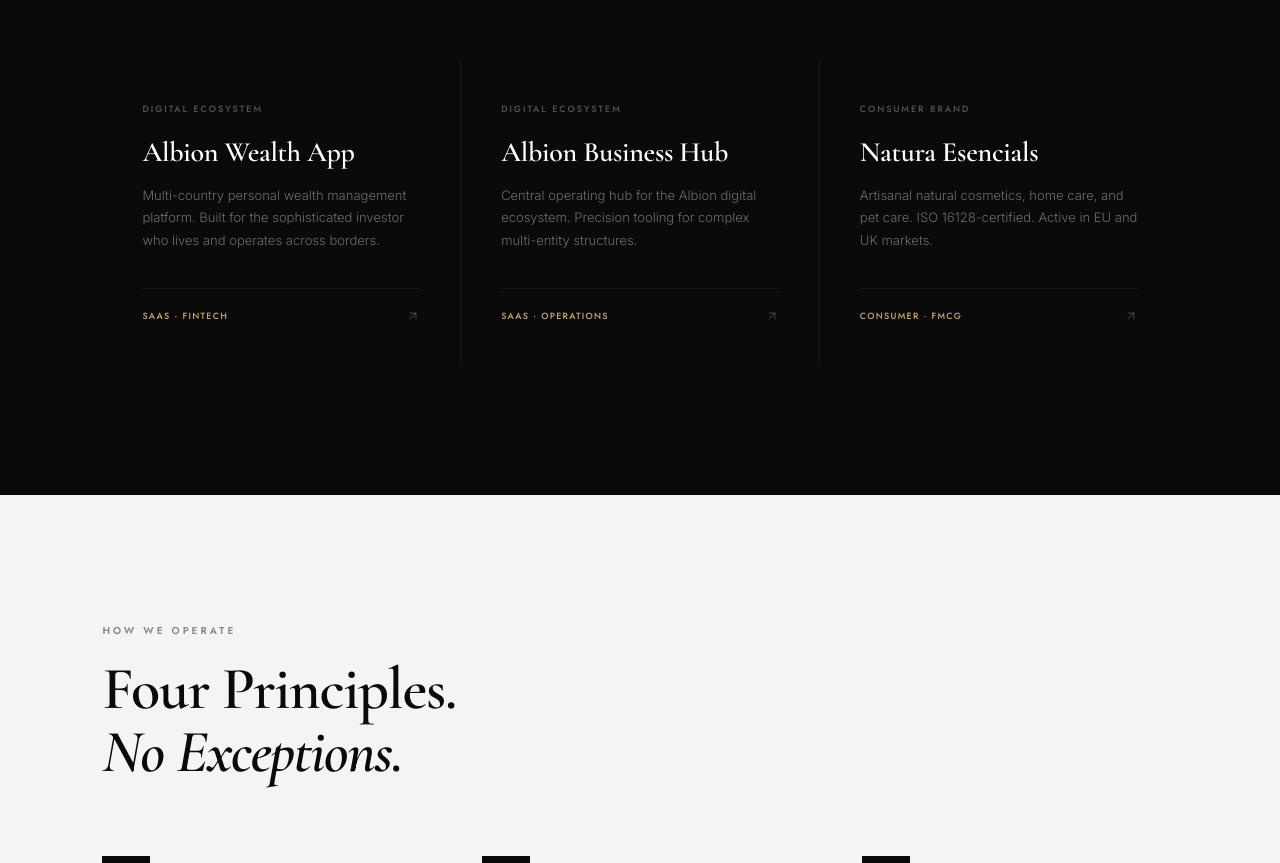
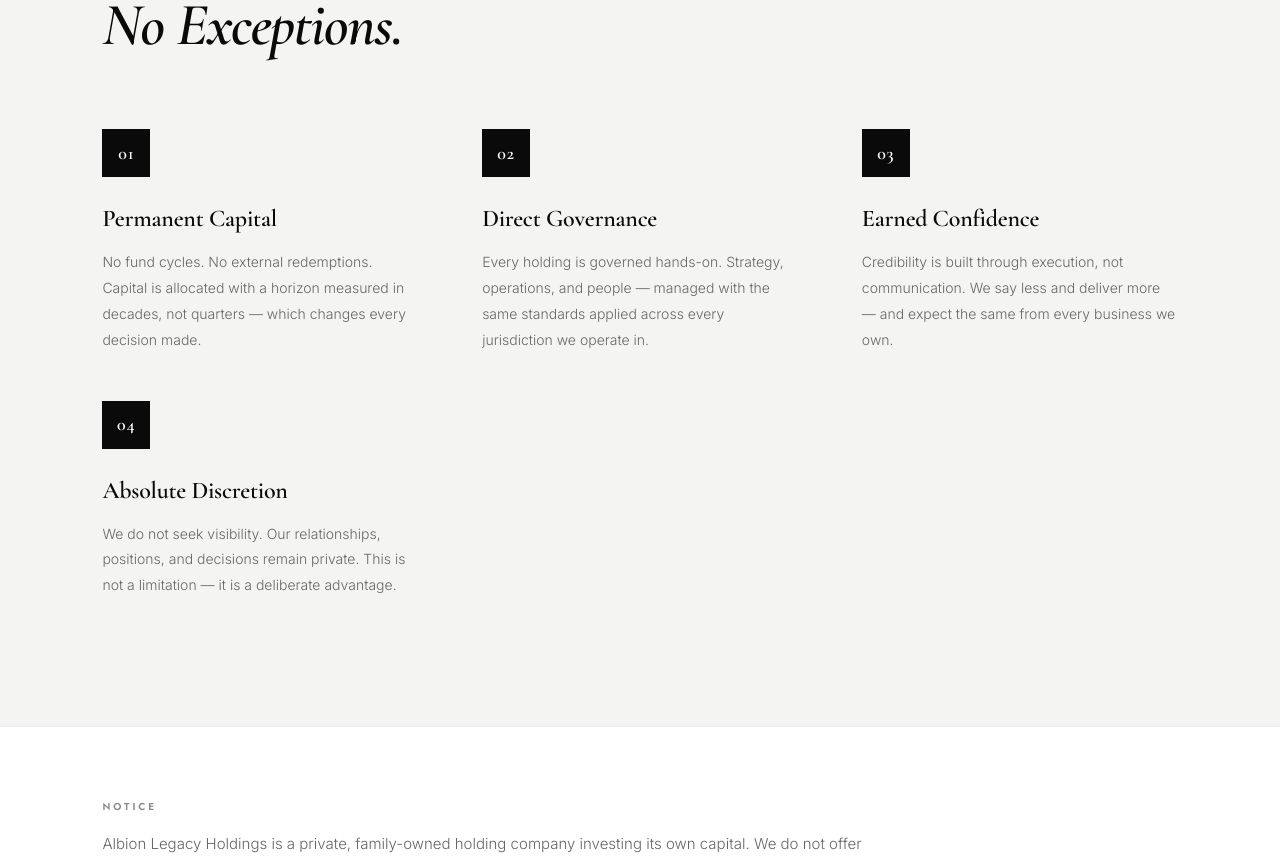
Before and after one commit to naturaesencials/Albion-Legacy-Holdings, a Next.js app: page / in a window 1280 px wide. Shown: the part 1920-2783 px from the top of the page. Built offline with nearby package versions, Linux system fonts and the light colour scheme.

Commit message:
refine: remove ventures, sober notice, contact text tightened, CTA simplified

```diff
--- a/app/page.tsx
+++ b/app/page.tsx
@@ -1,7 +1,6 @@
 import Nav from '@/components/Nav'
 import Hero from '@/components/Hero'
 import About from '@/components/About'
-import Portfolio from '@/components/Portfolio'
 import Principles from '@/components/Principles'
 import Contact from '@/components/Contact'
 
@@ -11,7 +10,6 @@
       <Nav />
       <Hero />
       <About />
-      <Portfolio />
       <Principles />
       <Contact />
     </main>
--- a/components/Contact.tsx
+++ b/components/Contact.tsx
@@ -3,45 +3,68 @@
 export default function Contact() {
   return (
     <>
-      {/* ── NOTICE — CREMA DORADO ── */}
+      {/* Important Notice — mismo tono sobrio que el resto */}
       <div style={{
         padding: 'clamp(48px, 6vw, 72px) clamp(32px, 8vw, 120px)',
-        background: '#fffbf0',
-        borderTop: '3px solid #C9A96E',
+        background: '#ffffff',
+        borderTop: '1px solid rgba(0,0,0,0.08)',
       }}>
-        <div style={{ maxWidth: '1200px', margin: '0 auto', display: 'flex', gap: '24px', alignItems: 'flex-start' }}>
-          <div style={{ flexShrink: 0, marginTop: '4px' }}>
-            <svg width="20" height="20" viewBox="0 0 24 24" fill="none" stroke="#C9A96E" strokeWidth="2" strokeLinecap="round" strokeLinejoin="round">
-              <circle cx="12" cy="12" r="10"/><line x1="12" y1="8" x2="12" y2="12"/><line x1="12" y1="16" x2="12.01" y2="16"/>
-            </svg>
-          </div>
-          <div>
-            <p style={{ fontFamily: "'Jost', system-ui, sans-serif", fontSize: '10px', fontWeight: 600, letterSpacing: '0.28em', textTransform: 'uppercase', color: '#C9A96E', marginBottom: '10px' }}>
-              Important Notice
-            </p>
-            <p style={{ fontFamily: "'Inter', system-ui, sans-serif", fontSize: '15px', fontWeight: 400, lineHeight: 1.75, color: '#5a4a2a', maxWidth: '760px' }}>
-              Albion Legacy Holdings is a private, family-owned holding company investing its own capital. We do not offer investment services and we do not solicit or accept third-party capital into Albion Legacy Holdings.
-            </p>
-          </div>
+        <div style={{ maxWidth: '1100px', margin: '0 auto' }}>
+          <p style={{
+            fontFamily: "'Jost', system-ui, sans-serif",
+            fontSize: '10px', fontWeight: 600,
+            letterSpacing: '0.3em', textTransform: 'uppercase',
+            color: '#888888', marginBottom: '16px',
+          }}>Notice</p>
+          <p style={{
+            fontFamily: "'Inter', system-ui, sans-serif",
+            fontSize: '15px', fontWeight: 300,
+            lineHeight: 1.8, color: '#666666',
+            maxWidth: '760px',
+          }}>
+            Albion Legacy Holdings is a private, family-owned holding company investing
+            its own capital. We do not offer investment services and we do not solicit
+            or accept third-party capital.
+          </p>
         </div>
       </div>
 
-      {/* ── CONTACT CTA — NEGRO ── */}
+      {/* Contact */}
       <section id="contact" className="section" style={{
         padding: 'clamp(80px, 12vw, 140px) clamp(32px, 8vw, 120px)',
         background: '#0a0a0a',
         textAlign: 'center',
       }}>
-        <div style={{ maxWidth: '680px', margin: '0 auto' }}>
-          <p style={{ fontFamily: "'Jost', system-ui, sans-serif", fontSize: '10px', fontWeight: 600, letterSpacing: '0.3em', textTransform: 'uppercase', color: '#C9A96E', marginBottom: '24px' }}>
-            Contact
+        <div style={{ maxWidth: '600px', margin: '0 auto' }}>
+          <p style={{
+            fontFamily: "'Jost', system-ui, sans-serif",
+            fontSize: '10px', fontWeight: 600,
+            letterSpacing: '0.3em', textTransform: 'uppercase',
+            color: '#C9A96E', marginBottom: '24px',
+          }}>Contact</p>
+
+          <h2 style={{
+            fontFamily: "'Cormorant Garamond', Georgia, serif",
+            fontSize: 'clamp(36px, 5vw, 56px)',
+            fontWeight: 600, lineHeight: 1.05,
+            letterSpacing: '-0.02em',
+            color: '#ffffff', marginBottom: '24px',
+          }}>
+            Selective Engagement.<br />
+            <em style={{ fontStyle: 'italic' }}>Substantive Conversations.</em>
+          </h2>
+
+          <p style={{
+            fontFamily: "'Inter', system-ui, sans-serif",
+            fontSize: '15px', fontWeight: 300,
+            lineHeight: 1.85,
+            color: 'rgba(255,255,255,0.4)',
+            marginBottom: '52px',
+          }}>
+            For corporate matters and strategic introductions only.
+            Correspondence is reserved for parties with a genuine reason to connect.
           </p>
-          <h2 style={{ fontFamily: "'Cormorant Garamond', Georgia, serif", fontSize: 'clamp(36px, 5vw, 60px)', fontWeight: 600, lineHeight: 1.05, letterSpacing: '-0.02em', color: '#ffffff', marginBottom: '24px' }}>
-            Corporate Contact
-          </h2>
-          <p style={{ fontFamily: "'Inter', system-ui, sans-serif", fontSize: '16px', fontWeight: 300, lineHeight: 1.85, color: 'rgba(255,255,255,0.5)', marginBottom: '52px' }}>
-            For corporate matters, strategic introductions or portfolio-related enquiries, please reach out directly.
-          </p>
+
           <a
             href="mailto:hello@albionlegacy.com"
             style={{
@@ -57,36 +80,41 @@
             onMouseLeave={(e) => (e.currentTarget.style.background = '#ffffff')}
           >
             Get In Touch
-            <svg width="16" height="16" viewBox="0 0 24 24" fill="none" stroke="currentColor" strokeWidth="2.5" strokeLinecap="round" strokeLinejoin="round">
-              <line x1="5" y1="12" x2="19" y2="12"/><polyline points="12 5 19 12 12 19"/>
+            <svg width="14" height="14" viewBox="0 0 24 24" fill="none"
+              stroke="currentColor" strokeWidth="2.5"
+              strokeLinecap="round" strokeLinejoin="round">
+              <line x1="5" y1="12" x2="19" y2="12"/>
+              <polyline points="12 5 19 12 12 19"/>
             </svg>
           </a>
         </div>
       </section>
 
-      {/* ── FOOTER ── */}
+      {/* Footer */}
       <footer className="section" style={{
         padding: '40px clamp(32px, 8vw, 120px)',
         background: '#0a0a0a',
-        borderTop: '1px solid rgba(255,255,255,0.07)',
-        display: 'flex', justifyContent: 'space-between', alignItems: 'center', flexWrap: 'wrap', gap: '16px',
+        borderTop: '1px solid rgba(255,255,255,0.06)',
+        display: 'flex',
+        justifyContent: 'space-between',
+        alignItems: 'center',
+        flexWrap: 'wrap',
+        gap: '16px',
       }}>
-        <p style={{ fontFamily: "'Inter', system-ui, sans-serif", fontSize: '12px', fontWeight: 300, color: '#555555', letterSpacing: '0.03em' }}>
+        <p style={{
+          fontFamily: "'Inter', system-ui, sans-serif",
+          fontSize: '12px', fontWeight: 300,
+          color: '#444444', letterSpacing: '0.03em',
+        }}>
           © {new Date().getFullYear()} Albion Legacy Holdings Ltd · 66 Paul Street, London EC2A 4NA
         </p>
-        <div style={{ display: 'flex', gap: '32px', flexWrap: 'wrap' }}>
-          {[
-            { label: 'Albion Wealth', href: 'https://albionwealth.app' },
-            { label: 'Business Hub', href: 'https://albionbusinesshub.app' },
-            { label: 'Natura Esencials', href: 'https://naturaesencials.com' },
-          ].map((link) => (
-            <a key={link.label} href={link.href} target="_blank" rel="noopener noreferrer"
-              style={{ fontFamily: "'Jost', system-ui, sans-serif", fontSize: '11px', fontWeight: 400, color: '#555555', textDecoration: 'none', letterSpacing: '0.1em', transition: 'color 0.2s' }}
-              onMouseEnter={(e) => (e.currentTarget.style.color = '#C9A96E')}
-              onMouseLeave={(e) => (e.currentTarget.style.color = '#555555')}
-            >{link.label}</a>
-          ))}
-        </div>
+        <p style={{
+          fontFamily: "'Jost', system-ui, sans-serif",
+          fontSize: '11px', fontWeight: 400,
+          color: '#333333', letterSpacing: '0.1em',
+        }}>
+          albionlegacy.com
+        </p>
       </footer>
     </>
   )
--- a/components/Hero.tsx
+++ b/components/Hero.tsx
@@ -90,7 +90,7 @@
             padding: '18px 40px',
             textDecoration: 'none',
           }}>
-            Explore Our Approach
+            Enter
             <svg width="16" height="16" viewBox="0 0 24 24" fill="none" stroke="currentColor" strokeWidth="2.5" strokeLinecap="round" strokeLinejoin="round">
               <line x1="5" y1="12" x2="19" y2="12"/><polyline points="12 5 19 12 12 19"/>
             </svg>
```
